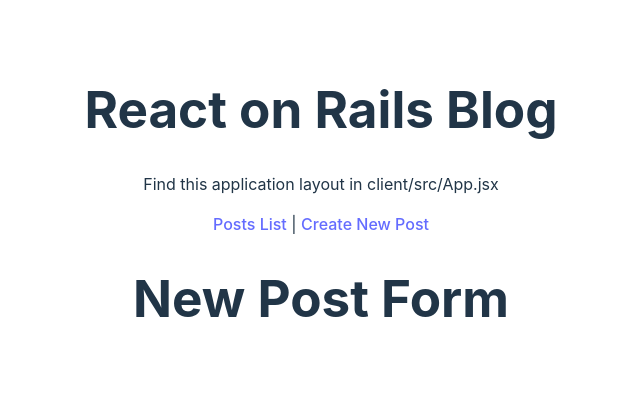
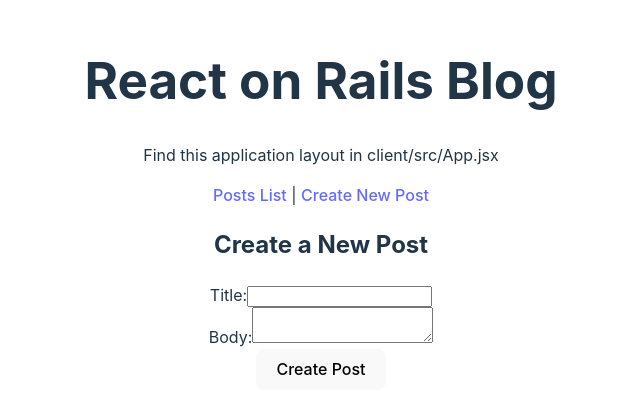
Before and after one commit to pifleo/deanin-react-on-rails, a React (Vite) app in the folder client/: page /new in a window 1280 px wide. Shown: the part 196-610 px from the top of the page, without its empty margins (319-959 px from the left). Built offline with nearby package versions, Linux system fonts and the light colour scheme; no server answers.

Commit message:
Implemented new post form

```diff
--- a/client/src/components/AppRoutes.jsx
+++ b/client/src/components/AppRoutes.jsx
@@ -3,13 +3,14 @@ import { Route, Routes } from "react-router-dom";
 
 import PostsList from "../features/posts/PostsList";
 import PostDetails from "../features/posts/PostDetails";
+import NewPostForm from "../features/posts/NewPostForm";
 
 function AppRoutes() {
     return (
         <Routes>
             <Route path="/" element={<PostsList />} />
             <Route path="posts/:id" element={<PostDetails />} />
-            <Route path="/new" element={<h1>New Post Form</h1>} />
+            <Route path="/new" element={<NewPostForm />} />
         </Routes>
     );
 }
--- /dev/null
+++ b/client/src/features/posts/NewPostForm.jsx
@@ -0,0 +1,62 @@
+import { useState } from "react";
+import { useNavigate } from "react-router-dom";
+import { API_URL } from "../../constants";
+
+function NewPostForm() {
+    const [title, setTitle] = useState("");
+    const [body, setBody] = useState("");
+    const navigate = useNavigate();
+
+    const handleSubmit = async (e) => {
+        e.preventDefault();
+
+        const postData = { title, body };
+
+        const response = await fetch(API_URL, {
+            method: "POST",
+            headers: {
+                "Content-Type": "application/json",
+            },
+            body: JSON.stringify(postData),
+        });
+
+        if (response.ok) {
+            const { id } = await response.json();
+            navigate(`/posts/${id}`);
+        } else {
+            console.log("An error occurred.");
+        }
+    };
+
+    return (
+        <div>
+            <h2>Create a New Post</h2>
+            <form onSubmit={handleSubmit}>
+                <div>
+                    <label htmlFor="titleInput">Title:</label>
+                    <input
+                        id="titleInput"
+                        type="text"
+                        value={title}
+                        onChange={(e) => setTitle(e.target.value)}
+                        required
+                    />
+                </div>
+                <div>
+                    <label htmlFor="bodyInput">Body:</label>
+                    <textarea
+                        id="bodyInput"
+                        value={body}
+                        onChange={(e) => setBody(e.target.value)}
+                        required
+                    />
+                </div>
+                <div>
+                    <button type="submit">Create Post</button>
+                </div>
+            </form>
+        </div>
+    );
+}
+
+export default NewPostForm;
```
Also changed, not shown: 1 other file (tests, documents, lock files or other folders).
